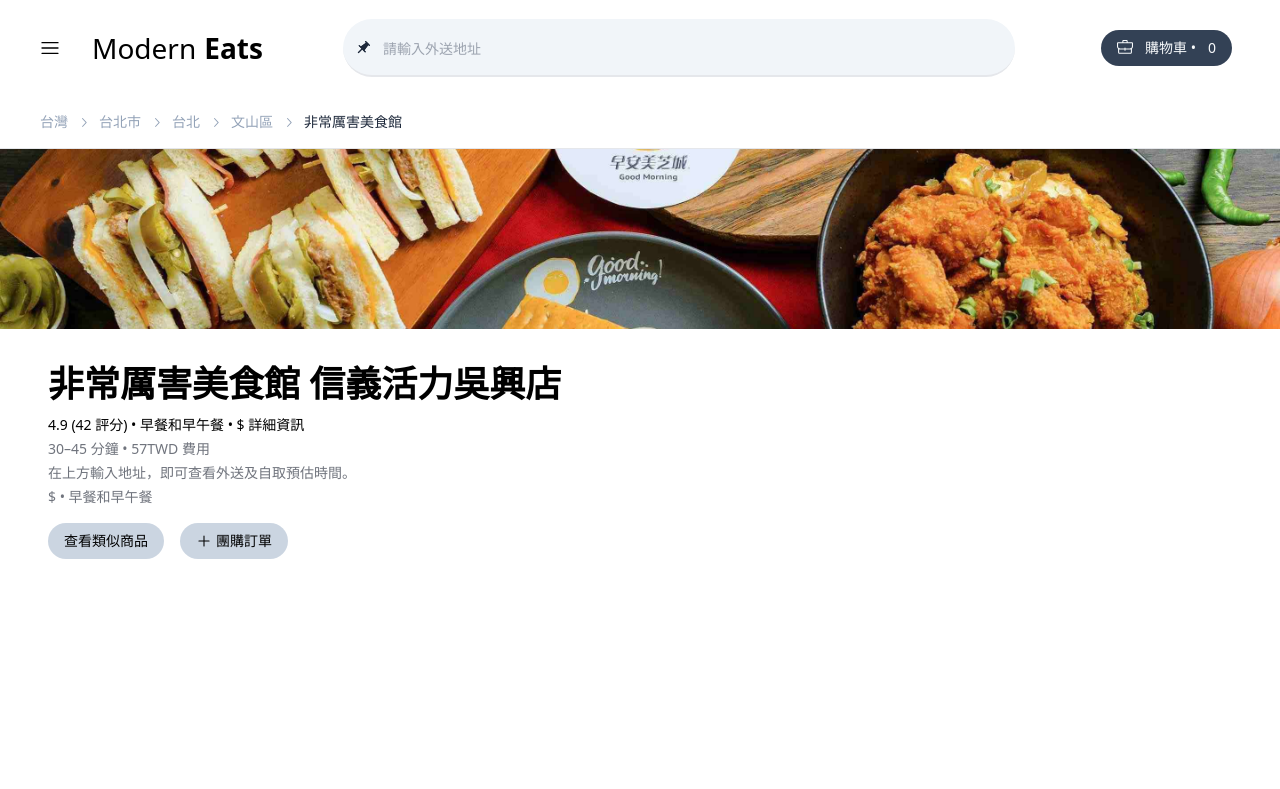
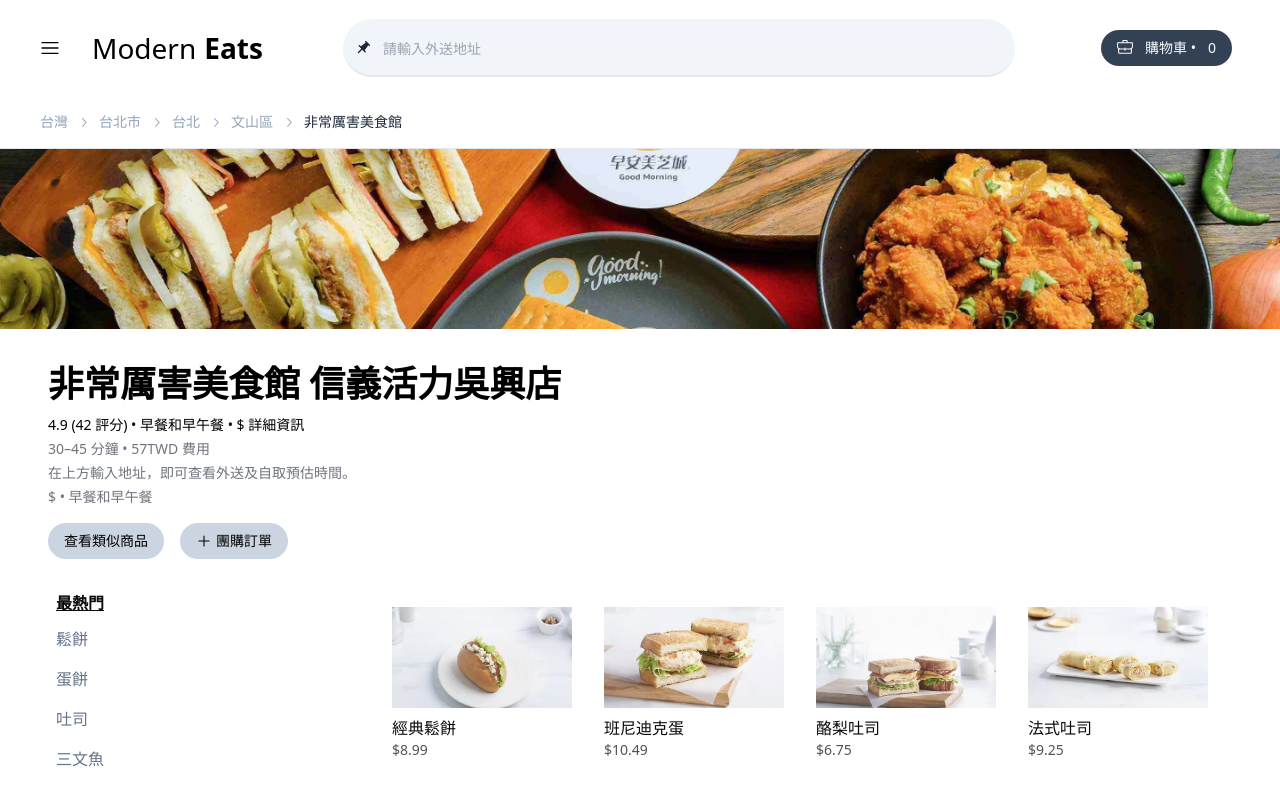
Before and after one commit to JiunJieLin/React-ModernEat, a Next.js app: page / in a window 1280 px wide. Shown: the top 789 px of the page. Built offline with nearby package versions, Linux system fonts and the light colour scheme.

Commit message:
UI finish

```diff
--- a/src/components/Item/index.js
+++ b/src/components/Item/index.js
@@ -1,4 +1,5 @@
 const Item = ({ data }) => {
+  return (
     <div className="mb-1 p-4 hover:shadow-xl">
       <div className="aspect-video overflow-hidden flex items-center relative">
         <img src={data.image} alt="" />
@@ -7,6 +8,7 @@
         <div>{data.title}</div>
         <div className="text-sm opacity-70">${data.price}</div>
       </div>
-  </div>;
+    </div>
+  );
 };
 export default Item;
--- a/src/components/MenuCategory/index.js
+++ b/src/components/MenuCategory/index.js
@@ -1,35 +1,23 @@
 const MenuCatecory = () => {
   const breakfastItems = [
-    "經典鬆餅",
-    "班尼迪克蛋",
-    "酪梨吐司",
-    "法式吐司",
-    "芝士煎蛋餅",
-    "培根煎蛋",
-    "煙燻三文魚貝果",
-    "希臘優格芭菲",
-    "純素早餐捲",
-    "肉桂捲",
-    "水果沙拉",
-    "早餐墨西哥煎餅",
-    "藍莓鬆餅",
-    "早餐牛角包",
-    "草莓鬆餅",
-    "花生醬冰沙碗",
-    "香腸早餐捲",
-    "燕麥片和牛奶",
-    "早餐捲",
-    "炸薯餅",
-    "蛋白炒蛋",
-    "蔬菜煎蛋餅",
-    "比利時鬆餅",
-    "辣味肉煎餅捲",
-    "榛果巧克力薄餅",
-    "巴西莓碗",
-    "英式早餐",
-    "菠菜芝士餡餅",
-    "香蕉鬆餅",
-    "早餐玉米餅",
+    "鬆餅",
+    "蛋餅",
+    "吐司",
+    "三文魚",
+    "優格",
+    "捲",
+    "麵包",
+    "飲品",
+    "穀物",
+    "小食",
+    "沙拉",
+    "果碗",
+    "早餐",
+    "餡餅",
+    "餅",
+    "甜點",
+    "三明治",
+    "瑪芬",
   ];
   return (
     <div className="max-h-screen overflow-auto no-scrollbar">
--- a/src/components/ShopMenu/index.js
+++ b/src/components/ShopMenu/index.js
@@ -1,13 +1,15 @@
 import MenuCatecory from "../MenuCategory";
 import CategoryItems from "../CategoryItems";
 const ShopMenu = () => {
-  <div className="flex items-start relative min-h-screen px-14 pt-8">
-    <div className="w=[320px] pr-5 sticky top-0 left-0">
-      <MenuCatecory />
+  return (
+    <div className="flex items-start relative min-h-screen px-14 pt-8">
+      <div className="w-[320px] pr-5 sticky top-0 left-0">
+        <MenuCatecory />
+      </div>
+      <div className="flex-1">
+        <CategoryItems />
+      </div>
     </div>
-    <div className="flex-1">
-      <CategoryItems />
-    </div>
-  </div>;
+  );
 };
 export default ShopMenu;
```
Lines whose indentation alone changed are shown as unchanged.
